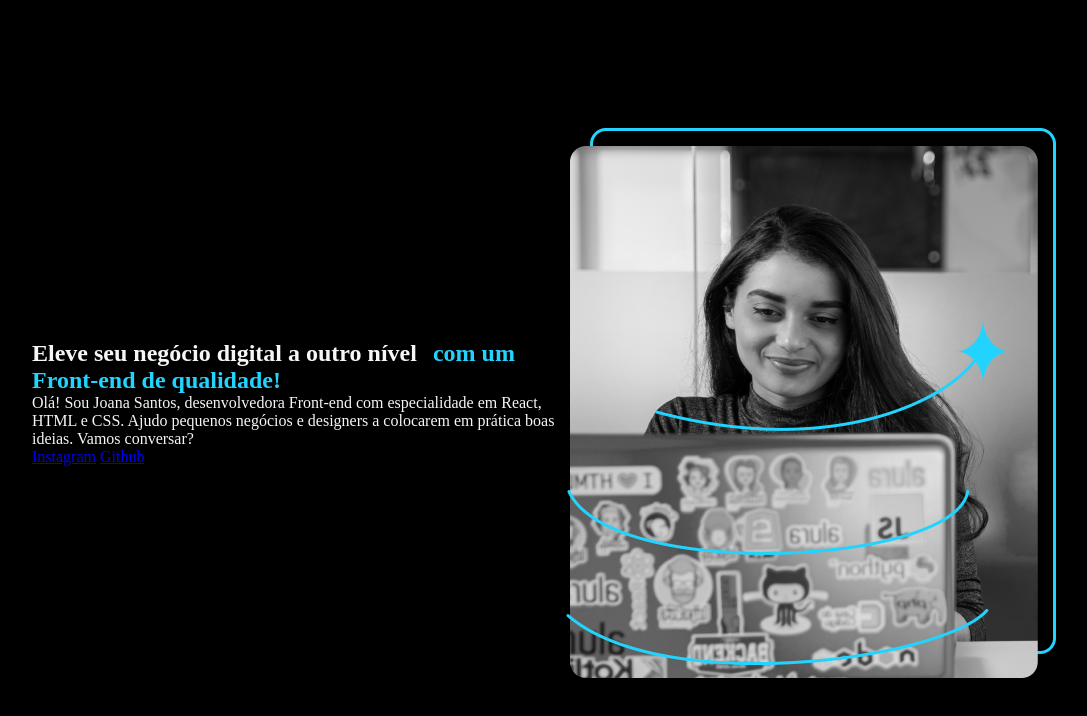
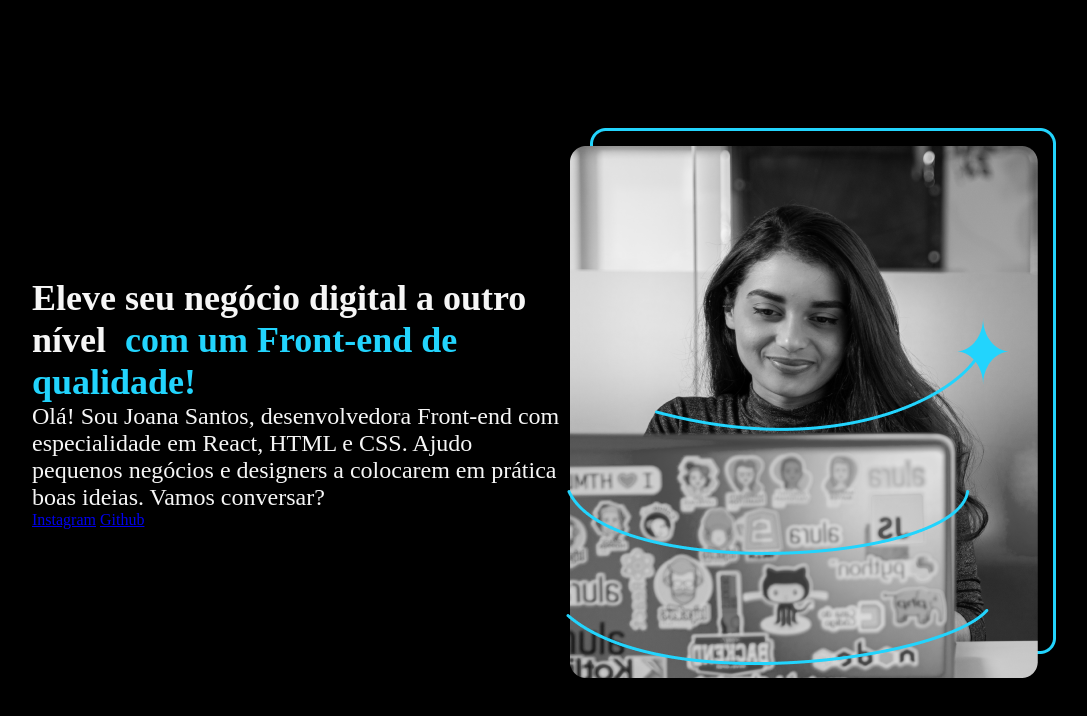
Before and after one commit to Guipsz/Curso-Front-End, a plain HTML site: page Projeto HTML/index.html in a window 1280 px wide. Shown: the whole page, without its empty margins (96-1183 px from the left). Drawn offline with Linux system fonts and the light colour scheme.

Commit message:
Adicionado as classes Pai e Filho dentro da FlaxBox Main

```diff
--- a/Projeto HTML/index.html
+++ b/Projeto HTML/index.html
@@ -10,9 +10,9 @@
 <body>
     <header></header>
     <main class="apresentacao">
-        <section>
-            <h1> Eleve seu negócio digital a outro nível <span class="titulo-destaque"> com um Front-end de qualidade! </span> </h1>
-            <p>Olá! Sou Joana Santos, desenvolvedora Front-end com especialidade em React, HTML e CSS. Ajudo pequenos negócios e designers a colocarem em prática boas ideias. Vamos conversar?</p>
+        <section class="apresentacao__conteudo">
+            <h1 class="apresentacao__conteudo__titulo"> Eleve seu negócio digital a outro nível <span class="titulo-destaque"> com um Front-end de qualidade! </span> </h1>
+            <p class="apresentacao__conteudo__texto">Olá! Sou Joana Santos, desenvolvedora Front-end com especialidade em React, HTML e CSS. Ajudo pequenos negócios e designers a colocarem em prática boas ideias. Vamos conversar?</p>
             <a href="https://instagram.com/guipsz"> Instagram</a>
             <a href="https://github.com/Guipsz"> Github</a>
         </section>
--- a/Projeto HTML/style.css
+++ b/Projeto HTML/style.css
@@ -21,3 +21,15 @@ body {
     align-items: center;
     justify-content: space-between;
 }
+
+.apresentacao__conteudo {
+    width: 615px;
+}
+
+.apresentacao__conteudo__titulo {
+    font-size: 36px;
+}
+
+.apresentacao__conteudo__texto {
+    font-size: 24px;
+}
```
